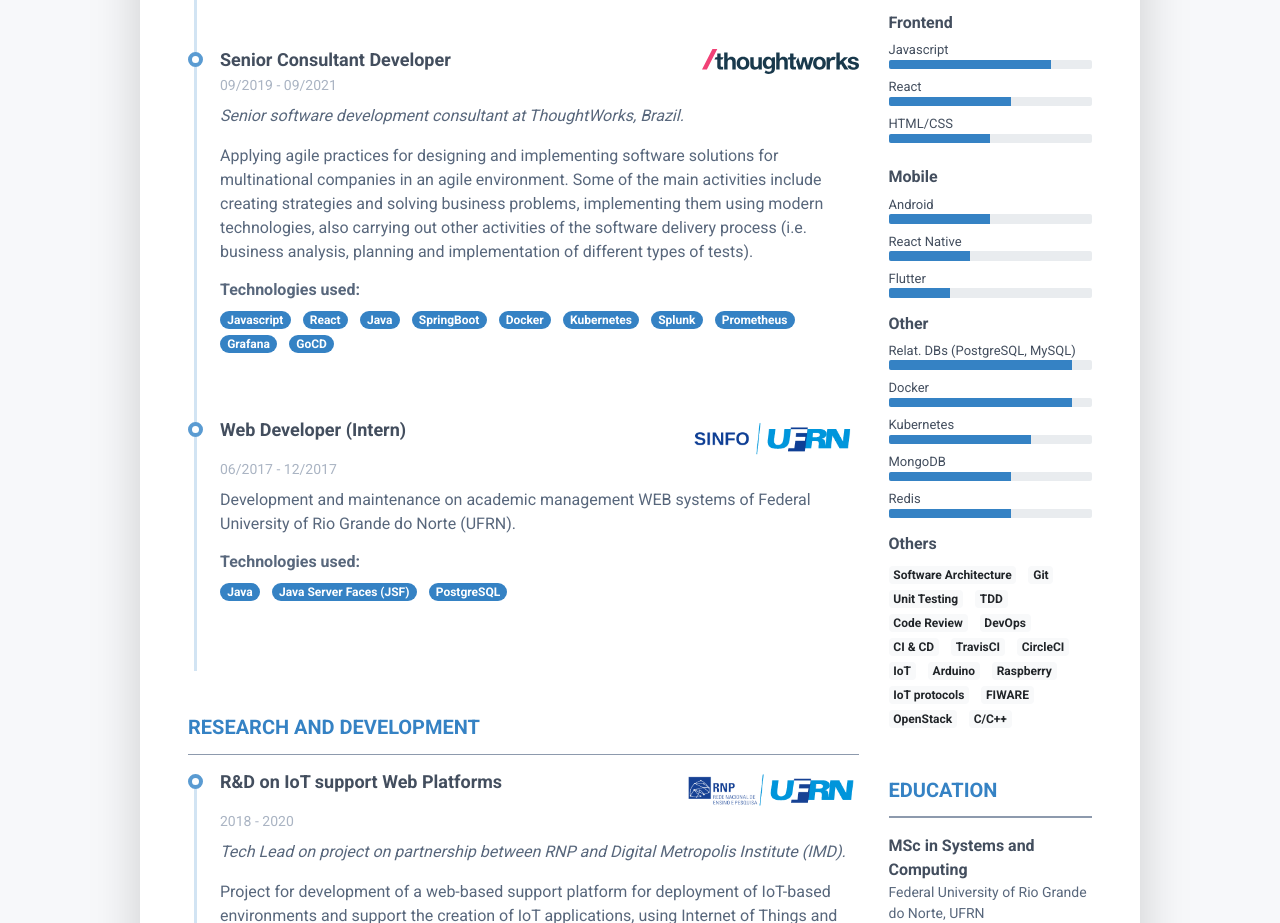
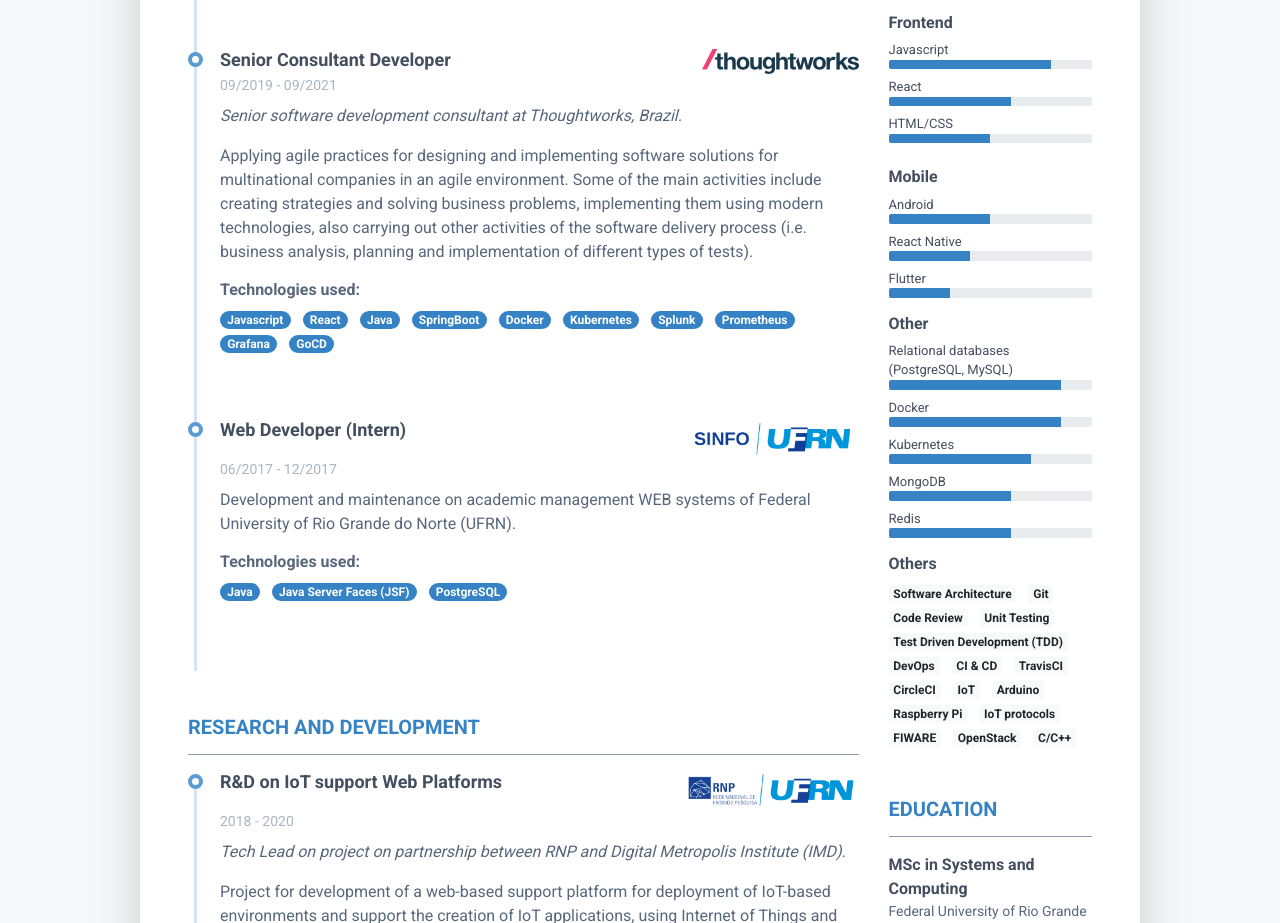
Before and after one commit to lucascriistiano/lucascriistiano.github.io, a website: page index.html in a window 1280 px wide. Shown: the part 1054-1977 px from the top of the page. Drawn offline with Linux system fonts and the light colour scheme.

Commit message:
Updates files and add iFood info

```diff
--- a/index.html
+++ b/index.html
@@ -8,7 +8,7 @@
     <meta name="author" content="">
     <link rel="shortcut icon" href="favicon.ico">
 
-    <title>Hi, I'm Lucas Cristiano</title>
+    <title>Lucas Cristiano - Resume</title>
 
     <!-- Bootstrap core CSS -->
     <link href="vendor/bootstrap/css/bootstrap.min.css" rel="stylesheet">
@@ -102,7 +102,7 @@
                   <br/>
                   Desenvolve <a href="http://portfolio.lucascristiano.com">vários projetos</a>, como hobbie para aprender tecnologias e aplicá-las, junto a conceitos e técnicas estudadas, para melhorar experiências de pessoas nas mais diversas áreas. -->
 
-                  Senior software development consultant at <a href="https://www.thoughtworks.com" target="_blank">ThoughtWorks</a>. Master's in System's and Computing, from Graduate Program in Systems and Computing (PPgSC), Federal University of Rio Grande do Norte (UFRN).
+                  Senior software engineer at <a href="https://www.ifood.com.br" target="_blank">iFood</a>. <a href="https://www.thoughtworks.com" target="_blank">Thoughtworks</a> alumni. Master's in System's and Computing, from Graduate Program in Systems and Computing (PPgSC), Federal University of Rio Grande do Norte (UFRN).
                   I have Bachelor in Software Engineering and also in Information Technology, with emphasis in software engineering.
 
                   I also hold a technical degree in Informatics from the Federal Institute of Education, Science and Technology of Rio Grande do Norte (IFRN).
@@ -155,7 +155,7 @@
                           <div class="resume-position-time">09/2019 - 09/2021</div>
                         </div><!--//resume-timeline-item-header-->
                         <div class="resume-timeline-item-desc">
-                          <p><i>Senior software development consultant at ThoughtWorks, Brazil.</i></p>
+                          <p><i>Senior software development consultant at Thoughtworks, Brazil.</i></p>
                           <p>Applying agile practices for designing and implementing software solutions for multinational companies in an agile environment. Some of the main activities include creating strategies and solving business problems, implementing them using modern technologies, also carrying out other activities of the software delivery process (i.e. business analysis, planning and implementation of different types of tests).</p>
                           <h4 class="resume-timeline-item-desc-heading font-weight-bold">Technologies used:</h4>
                           <ul class="list-inline">
@@ -503,15 +503,15 @@
                       <h4 class="resume-skills-cat font-weight-bold">Other</h4>
                       <ul class="list-unstyled">
                         <li class="mb-2">
-                          <div class="resume-skill-name">Relat. DBs (PostgreSQL, MySQL)</div>
+                          <div class="resume-skill-name">Relational databases<br/> (PostgreSQL, MySQL)</div>
                           <div class="progress resume-progress">
-                            <div class="progress-bar theme-progress-bar-dark" role="progressbar" style="width: 90%" aria-valuenow="25" aria-valuemin="0" aria-valuemax="100"></div>
+                            <div class="progress-bar theme-progress-bar-dark" role="progressbar" style="width: 85%" aria-valuenow="25" aria-valuemin="0" aria-valuemax="100"></div>
                           </div>
                         </li>
                         <li class="mb-2">
                           <div class="resume-skill-name">Docker</div>
                           <div class="progress resume-progress">
-                            <div class="progress-bar theme-progress-bar-dark" role="progressbar" style="width: 90%" aria-valuenow="25" aria-valuemin="0" aria-valuemax="100"></div>
+                            <div class="progress-bar theme-progress-bar-dark" role="progressbar" style="width: 85%" aria-valuenow="25" aria-valuemin="0" aria-valuemax="100"></div>
                           </div>
                         </li>
                         <li class="mb-2">
@@ -540,16 +540,16 @@
                       <ul class="list-inline">
                         <li class="list-inline-item"><span class="badge badge-light">Software Architecture</span></li>
                         <li class="list-inline-item"><span class="badge badge-light">Git</span></li>
+                        <li class="list-inline-item"><span class="badge badge-light">Code Review</span></li>
                         <li class="list-inline-item"><span class="badge badge-light">Unit Testing</span></li>
-                        <li class="list-inline-item"><span class="badge badge-light">TDD</span></li>
-                        <li class="list-inline-item"><span class="badge badge-light">Code Review</span></li>
+                        <li class="list-inline-item"><span class="badge badge-light">Test Driven Development (TDD)</span></li>
                         <li class="list-inline-item"><span class="badge badge-light">DevOps</span></li>
                         <li class="list-inline-item"><span class="badge badge-light">CI & CD</span></li>
                         <li class="list-inline-item"><span class="badge badge-light">TravisCI</span></li>
                         <li class="list-inline-item"><span class="badge badge-light">CircleCI</span></li>
                         <li class="list-inline-item"><span class="badge badge-light">IoT</span></li>
                         <li class="list-inline-item"><span class="badge badge-light">Arduino</span></li>
-                        <li class="list-inline-item"><span class="badge badge-light">Raspberry</span></li>
+                        <li class="list-inline-item"><span class="badge badge-light">Raspberry Pi</span></li>
                         <li class="list-inline-item"><span class="badge badge-light">IoT protocols</span></li>
                         <li class="list-inline-item"><span class="badge badge-light">FIWARE</span></li>
                         <li class="list-inline-item"><span class="badge badge-light">OpenStack</span></li>
```
Also changed, not shown: projects.html (+1 -1 lines), 2 other files.
